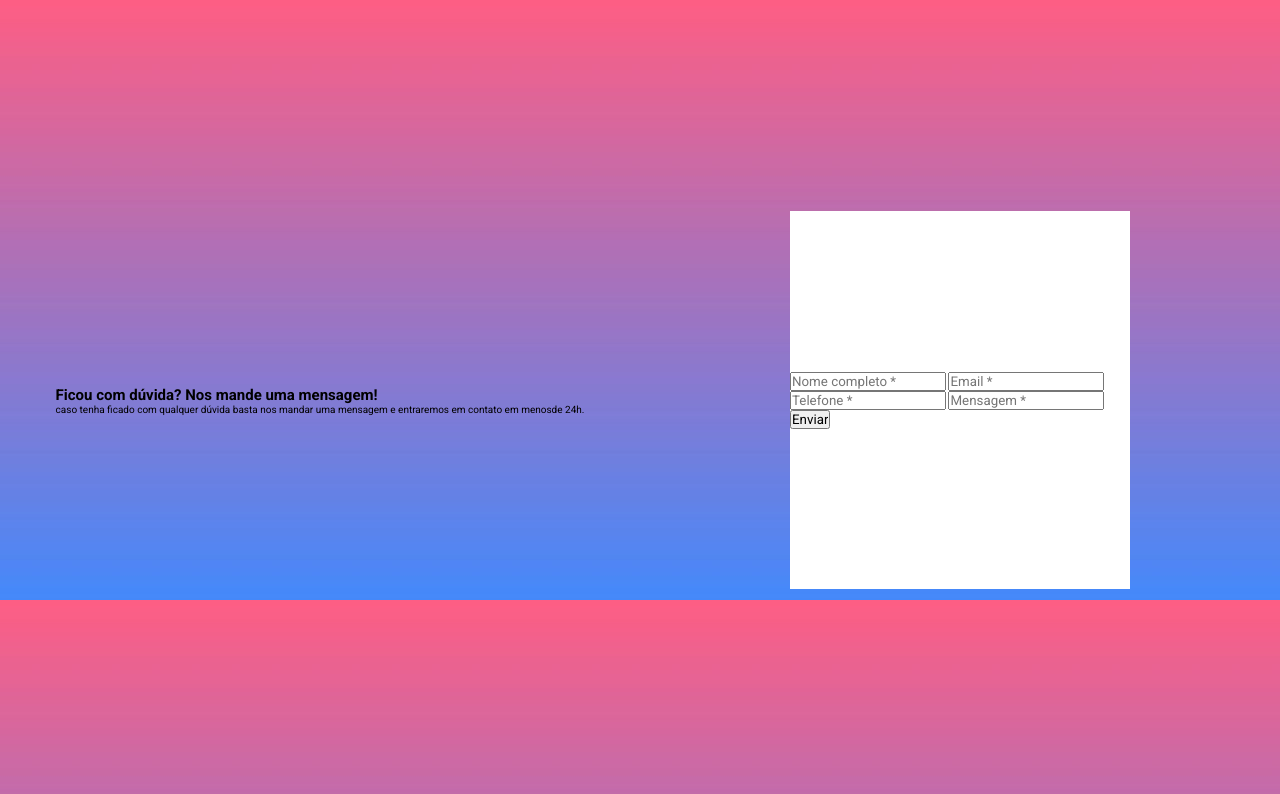
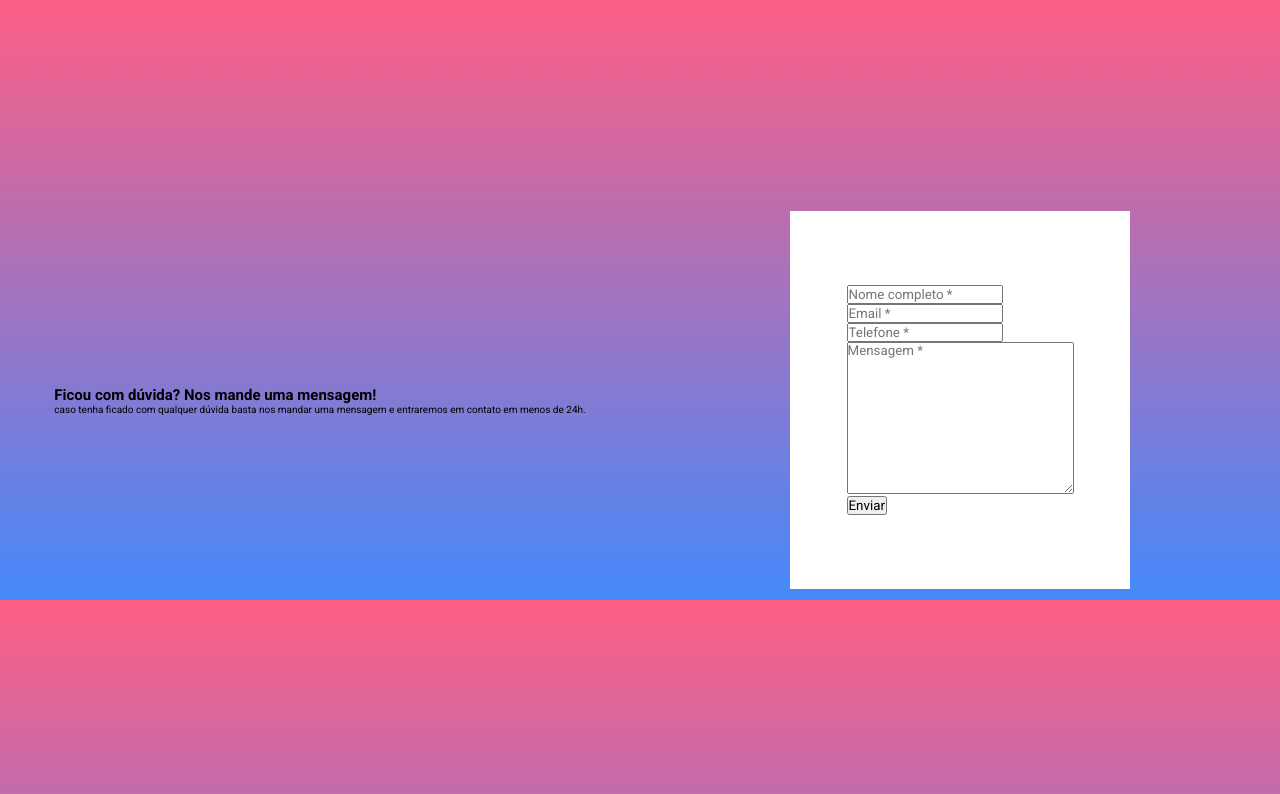
Before and after one commit to leozizz/desafio-devquest-js-intermediario, a plain HTML site: page index.html in a window 1280 px wide. Drawn offline with Linux system fonts and the light colour scheme.

Commit message:
applying some corrections

```diff
--- a/index.html
+++ b/index.html
@@ -18,16 +18,20 @@
     <main>
         <section class="description">
             <h1>Ficou com dúvida? Nos mande uma mensagem!</h1>
-            <p>caso tenha ficado com qualquer dúvida basta nos mandar uma mensagem e entraremos em contato em menosde 24h.</p>
+            <p>caso tenha ficado com qualquer dúvida basta nos mandar uma mensagem e entraremos em contato em menos de 24h.</p>
         </section>
 
         <section class="form">
             <form action="#">
                 <input type="text" id="name" placeholder="Nome completo *">
+                <div class="error"></div>
                 <input type="email" name="email" id="email" placeholder="Email *">
+                <div class="error"></div>
                 <input type="tel" name="phone" id="phone" placeholder="Telefone *">
-                <input type="text" name="message" id="message" placeholder="Mensagem *">
-                <input type="submit" value="Enviar">
+                <div class="error"></div>
+                <textarea name="message" id="message" cols="30" rows="10" placeholder="Mensagem *"></textarea>
+                <div class="error"></div>
+                <input type="submit" id="submit" value="Enviar">
             </form>
         </section>
     </main>
```
